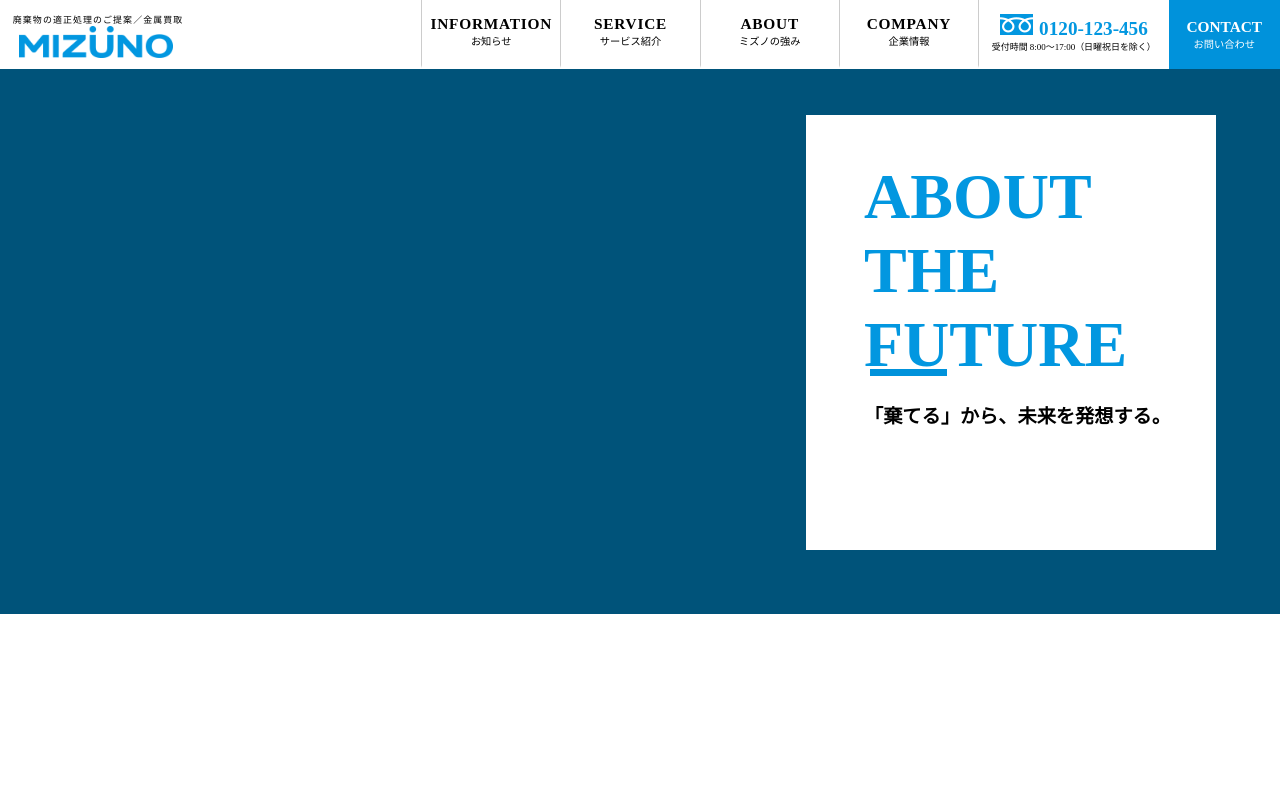
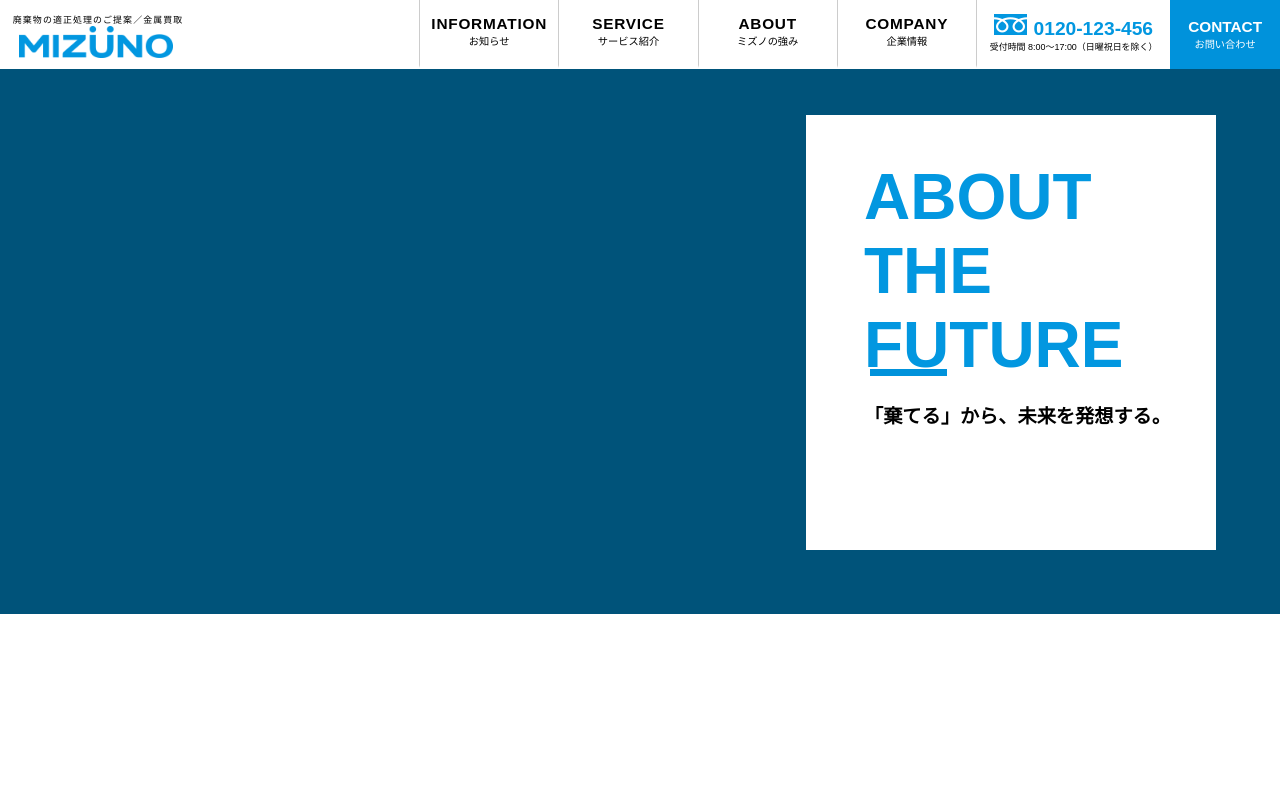
Before and after one commit to mm-teru/corporate, a plain HTML site: page index.html in a window 1280 px wide. Shown: the top 791 px of the page. Drawn offline with Linux system fonts and the light colour scheme; files that its build step writes are made by us from their sources.

Commit message:
Update style.css

```diff
--- a/style.css
+++ b/style.css
@@ -6,7 +6,9 @@
         margin: 0;
         padding: 0;
     }
-
+   body {
+      font-family: "Arial", "メイリオ";
+   }
     header {
         position: fixed;
         top: 0;
```
